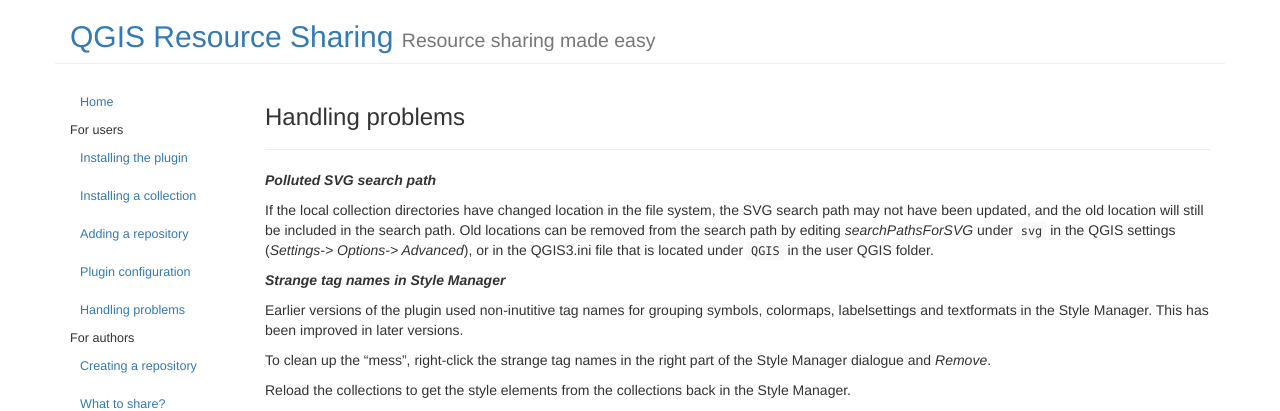
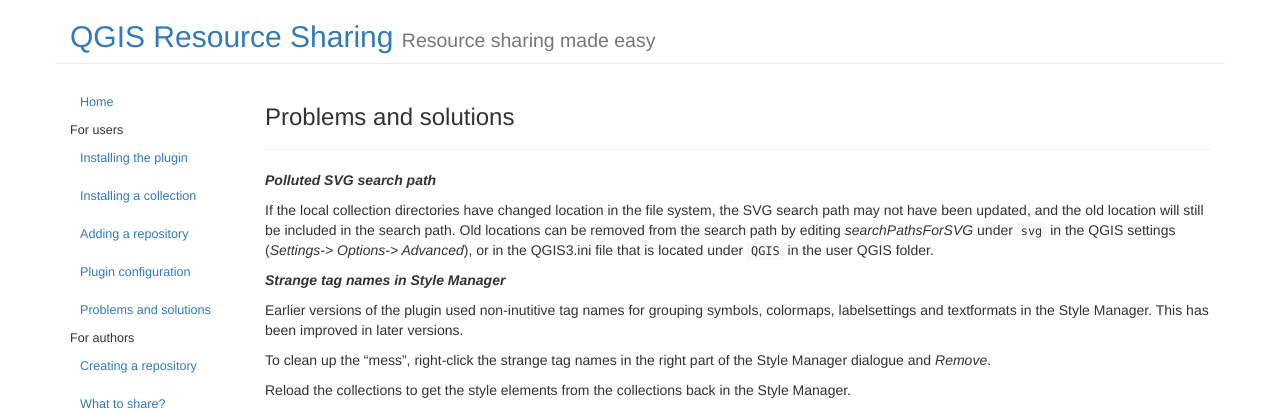
Before and after one commit to QGIS-Contribution/QGIS-ResourceSharing, a Jekyll site: the page built from _posts/2016-08-13-handling_problems.md, in a window 1280 px wide. Shown: the top 411 px of the page. Built offline with Jekyll 4.4.1, drawn with Linux system fonts in a browser that asks for light colours.

Commit message:
Minor edits

```diff
--- a/_posts/2016-08-13-handling_problems.md
+++ b/_posts/2016-08-13-handling_problems.md
@@ -1,6 +1,6 @@
 ---
 layout: page
-title: "Handling problems"
+title: "Problems and solutions"
 category: user
 date: 2016-08-13 17:11:10
 order: 5
```
